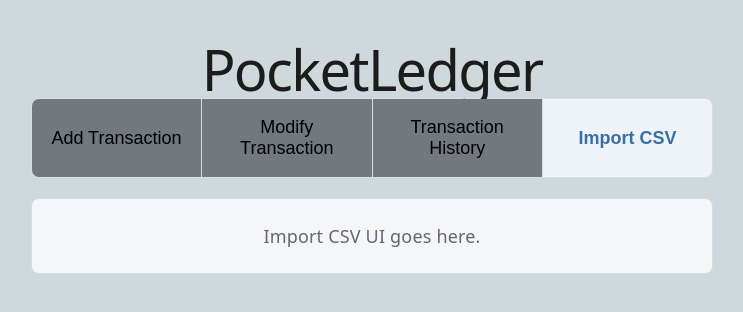
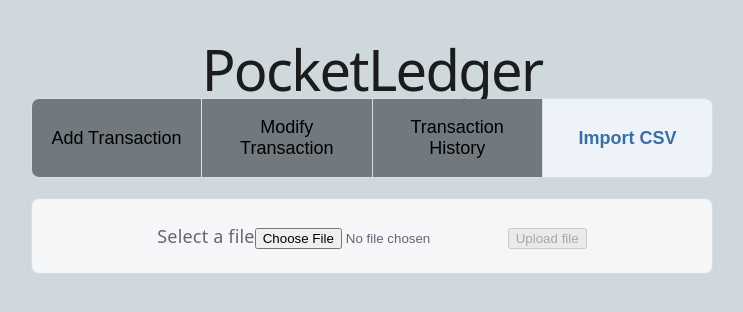
Before and after one commit to M857pixel/Budget-and-Finance-Tracker, a React (Vite) app in the folder frontend/: page / in a window 1280 px wide. Both pictures are taken after a click on the button "Import CSV". Shown: the top 312 px of the page, without its empty margins (268-1011 px from the left). Built offline with nearby package versions, Linux system fonts and the light colour scheme.

Commit message:
Added basic file upload functionality for CSV files.

```diff
--- a/frontend/src/App.tsx
+++ b/frontend/src/App.tsx
@@ -23,6 +23,39 @@ function App() {
             }
         } catch {
             setMessage('Could not connect to the backend.')
+        }
+    }
+    // connect to FileUploadController in backend to allow file uploads
+    const [selectedFile, setSelectedFile] = useState<File | null>(null)
+    const [uploading, setUploading] = useState(false)
+
+    const uploadFile = async () => {
+        if (!selectedFile) return
+
+        const formData = new FormData()
+        formData.append('file', selectedFile)
+
+        setUploading(true)
+        setMessage('')
+        try {
+            const response = await fetch(
+                `http://${window.location.hostname}:8080/api/import`,
+                {
+                    method: 'POST',
+                    credentials: 'include',
+                    body: formData,
+                },
+            )
+
+            setMessage(
+                response.ok
+                    ? `Uploaded ${selectedFile.name}.`
+                    : `Upload failed (${response.status}).`,
+            )
+        } catch {
+            setMessage('Could not connect to the backend.')
+        } finally {
+            setUploading(false)
         }
     }
 
@@ -102,7 +135,32 @@ function App() {
                 {/* placeholders for future functionality*/}
                 {activeTab === 'modify' && <p>Modify Transaction UI goes here.</p>}
                 {activeTab === 'history' && <p>Transaction History UI goes here.</p>}
-                {activeTab === 'import' && <p>Import CSV UI goes here.</p>}
+                {/*Import CSV file ui (can be replaced)*/}
+                {activeTab === 'import' && (
+                    <section>
+                        <label>
+                            Select a file
+                            <input
+                                type="file"
+                                disabled={uploading}
+                                onChange={(event) => {
+                                    setSelectedFile(event.target.files?.[0] ?? null)
+                                    setMessage('')
+                                }}
+                            />
+                        </label>
+
+                        <button
+                            type="button"
+                            disabled={!selectedFile || uploading}
+                            onClick={() => void uploadFile()}
+                        >
+                            {uploading ? 'Uploading…' : 'Upload file'}
+                        </button>
+
+                        <p role="status">{message}</p>
+                    </section>
+                )}
             </section>
         </main>
     )
```
Also changed, not shown: 1 other file (tests, documents, lock files or other folders).
